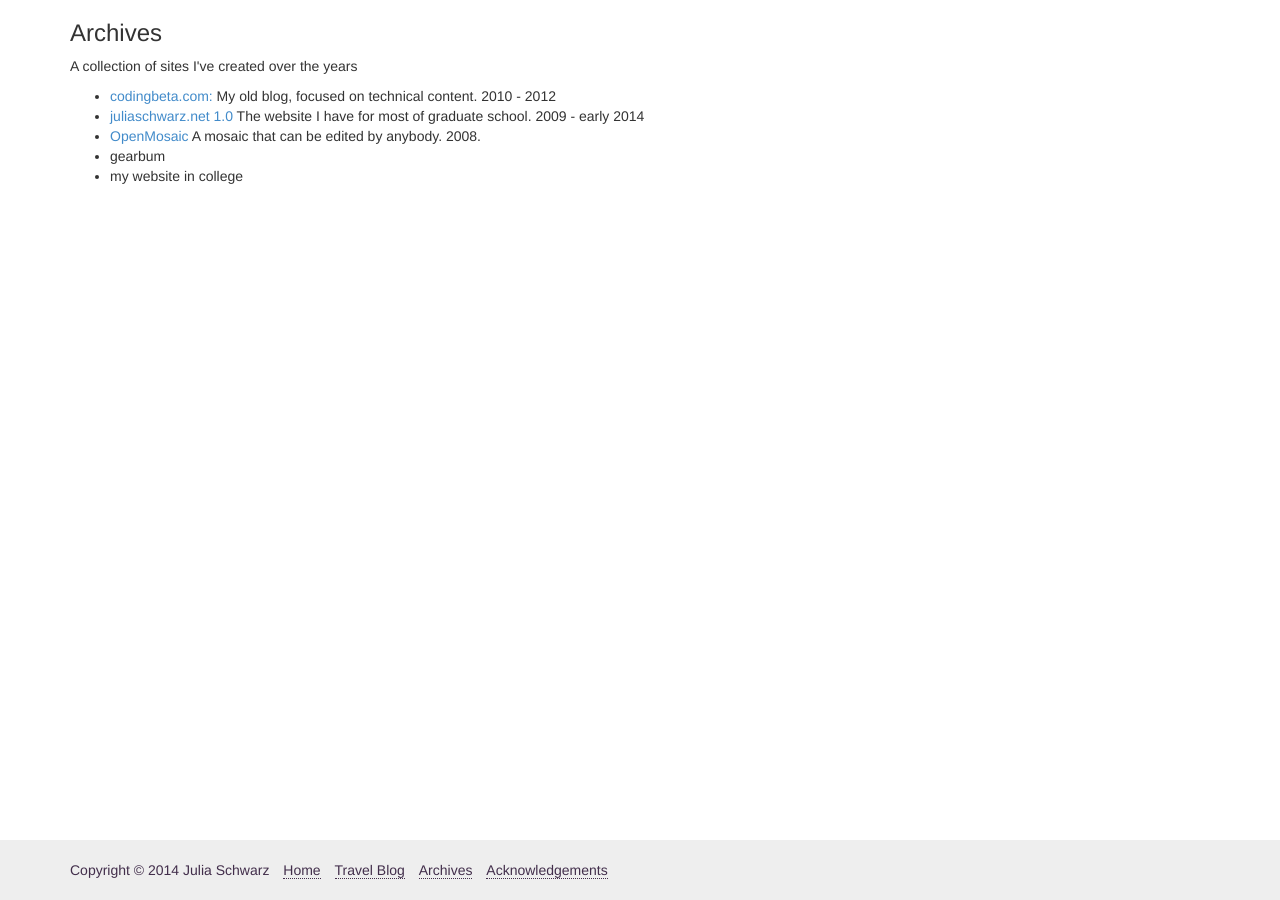
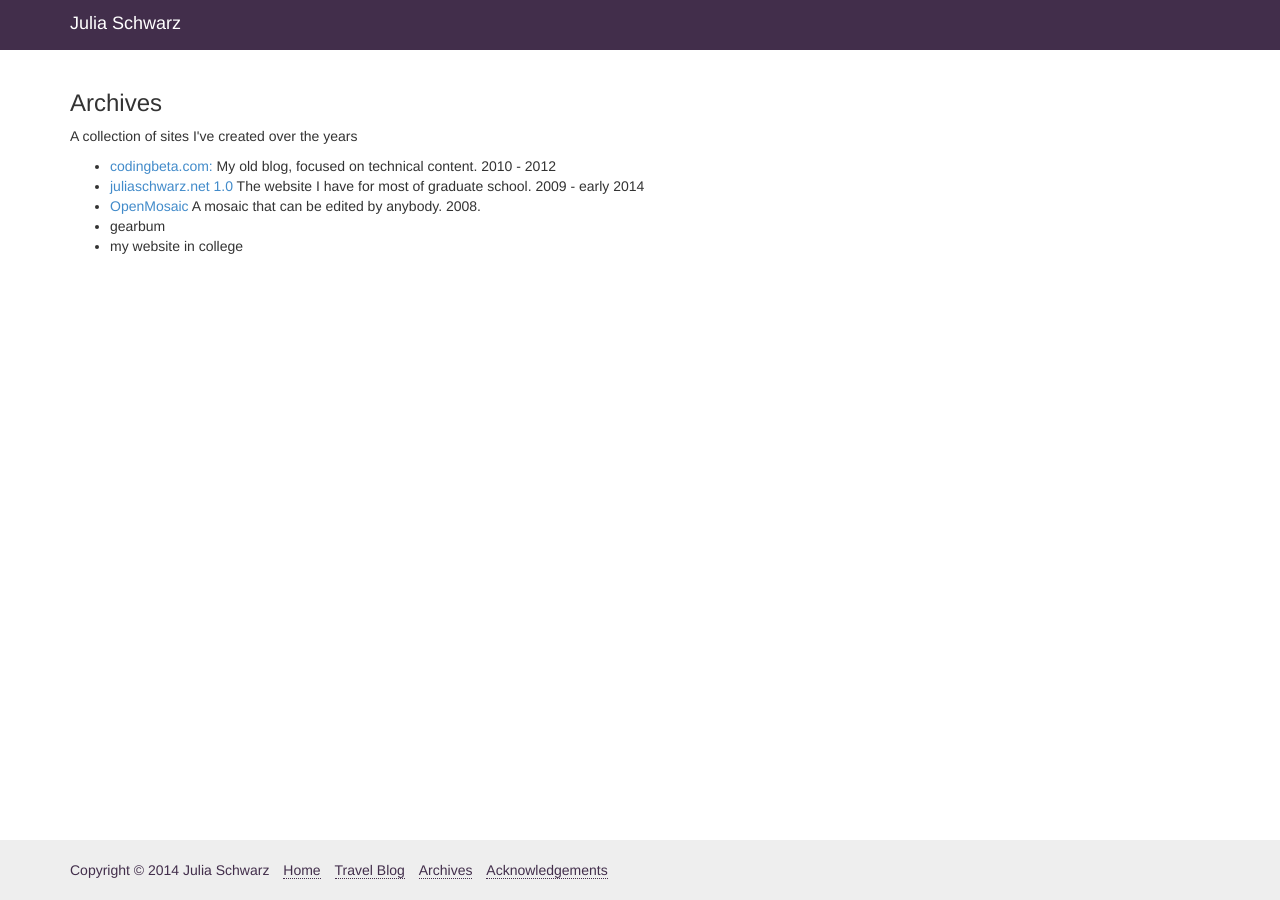
Before and after one commit to julenka/jsnet, a Jekyll site: the page built from archives.html, in a window 1280 px wide. Built offline with Jekyll 4.4.1, drawn with Linux system fonts in a browser that asks for light colours.

```diff
--- a/_layouts/page.html
+++ b/_layouts/page.html
@@ -1,14 +1,43 @@
----
-layout: default
----
-<div class="post">
+<!DOCTYPE html>
+<html>
 
-  <header class="post-header">
-    <h1>{{ page.title }}</h1>
-  </header>
+{% include head.html %}
 
-  <article class="post-content">
-  {{ content }}
-  </article>
+<body>
+<div id="wrap">
 
+    <div class="navbar">
+        <div class="container">
+            <div class="row">
+                <div class="col-xs-12">
+                    <a class="no-decoration" href="{{site.url}}">Julia Schwarz</a>
+                </div>
+
+            </div>
+        </div>
+    </div>
+    <div class="container">
+        {% if page.header_image %}
+        <div class="row">
+            <div class="center-block col-xs-12">
+
+                <img src="{{site.url}}/{{page.header_image}} " class="img-responsive post-header bottom-spacing">
+
+            </div>
+        </div>
+        {% endif %}
+
+        <div class="row">
+            <div class="col-xs-12">
+                <h3> {{ page.title }} </h3>
+            </div>
+        </div>
+
+        {{ content }}
+    </div>
+    <div id="push"></div>
 </div>
+    {% include footer.html %}
+</body>
+
+</html>
--- a/archives.html
+++ b/archives.html
@@ -1,9 +1,8 @@
 ---
-layout: default
+layout: page
+title: Archives
 ---
 
-<div class="container">
-    <h3>Archives</h3>
 <p>A collection of sites I've created over the years</p>
 <ul>
     <li><a href="http://codingbeta.notjulie.com">codingbeta.com:</a> My old blog, focused on technical content. 2010 - 2012</li>
@@ -13,4 +12,3 @@
     <li>gearbum</li>
     <li>my website in college</li>
 </ul>
-</div>
--- a/css/main.css
+++ b/css/main.css
@@ -79,6 +79,10 @@
 .navbar a.no-decoration, .navbar a.no-decoration:hover{
     text-decoration: none;
     color: #fff;
+}
+
+a.underline {
+    border-bottom: 1px dotted white;
 }
 
 .hero a.no-decoration, .hero a.no-decoration:hover{
--- a/index.html
+++ b/index.html
@@ -14,7 +14,7 @@
             <div class="col-xs-10 col-md-5 col-xs-offset-1 hero">
                 <h1>Julia Schwarz</h1>
                 <div class="clearfix">Human-Computer Interaction PhD Student</div>
-                <p class="clearfix bottom-spacing">Director of R&D at Qeexo in Pittsburgh, PA</p>
+                <p class="clearfix bottom-spacing-small">Director of R&D at <a href="http://www.qeexo.com" class="no-decoration underline">Qeexo</a> in Pittsburgh, PA</p>
 
                 <p>
                     I specialize in building software that leverages data science, computer vision and machine learning to improve user interfaces.
```
Also changed, not shown: _layouts/post.html (+8 -1 lines), 1 other file. Lines whose indentation alone changed are shown as unchanged.
